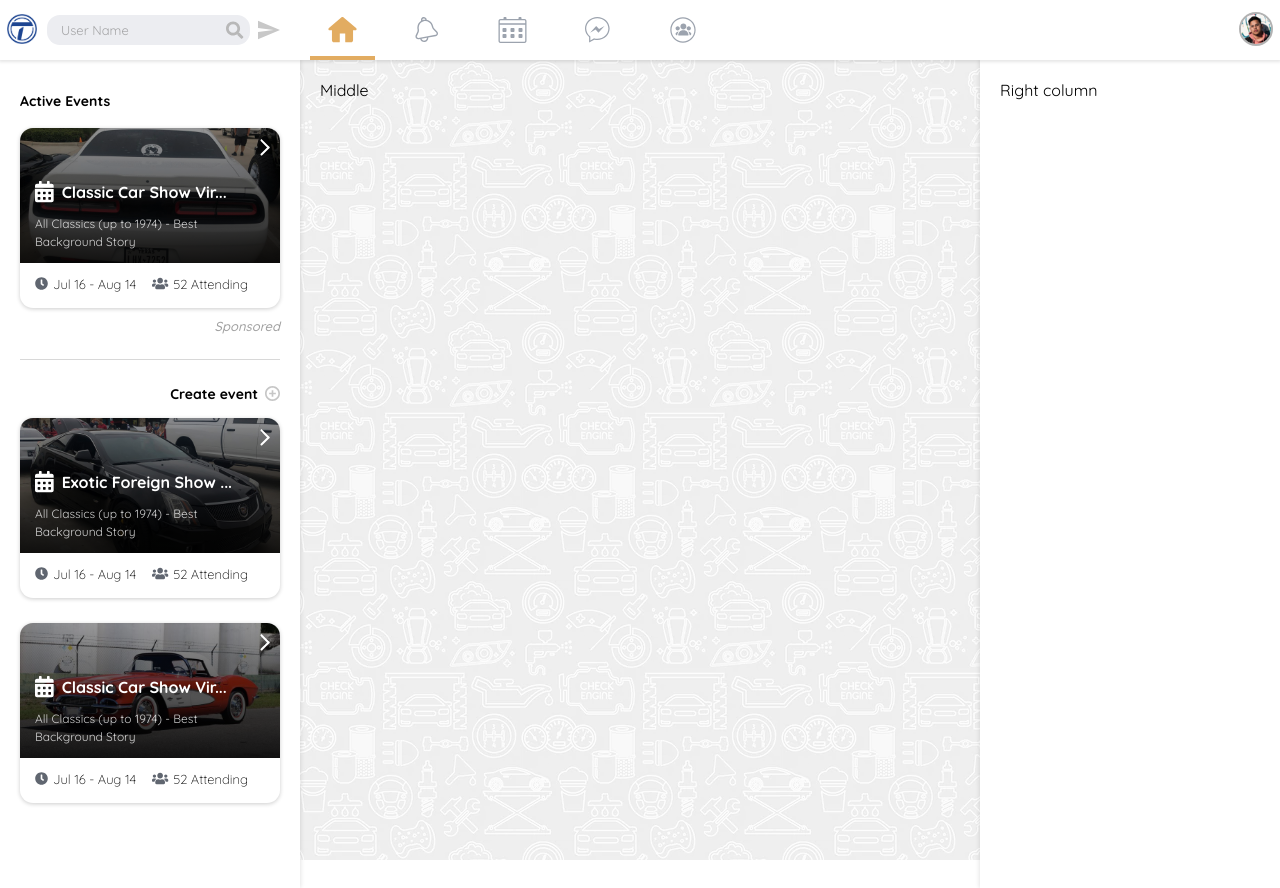
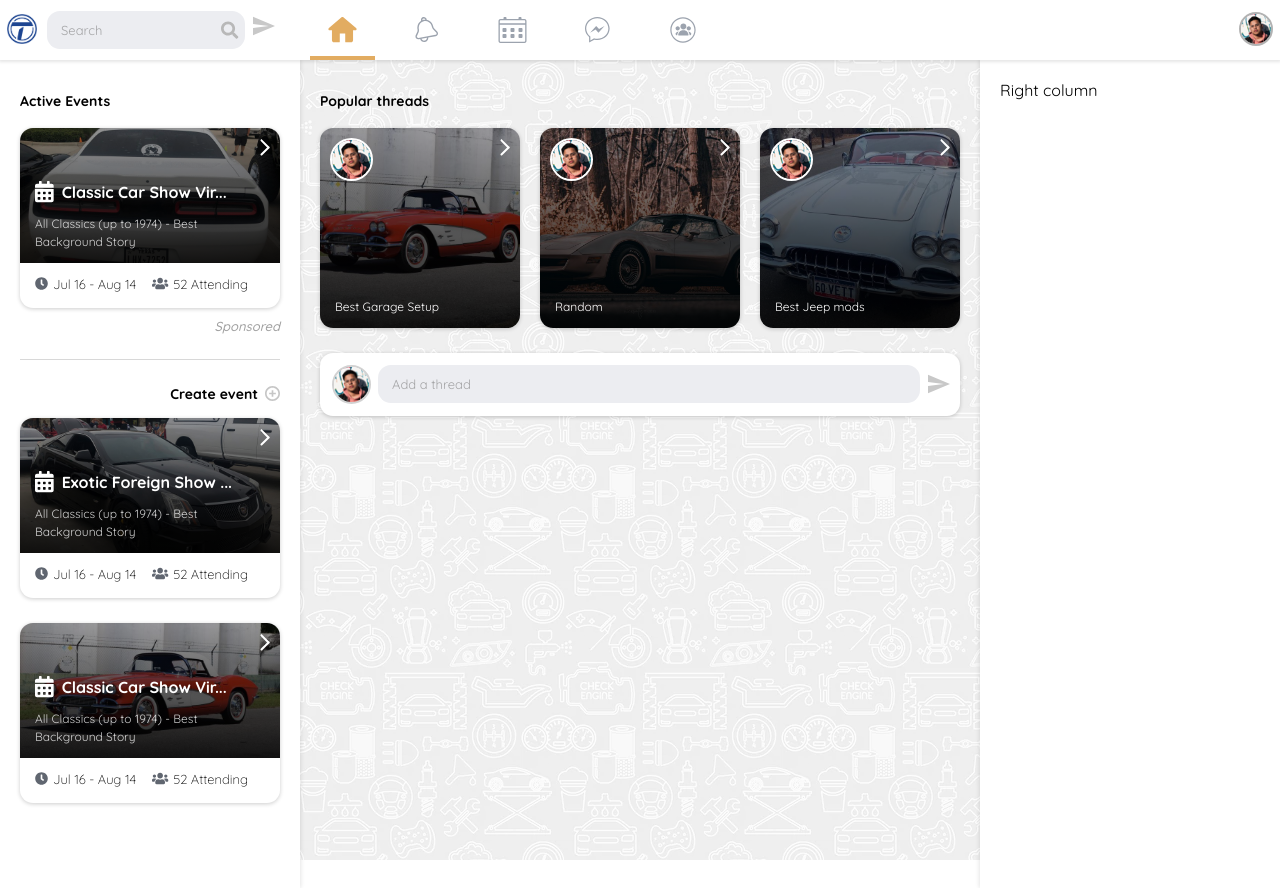
Before and after one commit to mikegamaroff/topmarqsite, a React (Create React App) app: page /home in a window 1280 px wide. Built offline with nearby package versions, Linux system fonts and the light colour scheme.

Commit message:
Popular Threads and Add Thread Element

```diff
--- a/src/components/Nav.js
+++ b/src/components/Nav.js
@@ -45,7 +45,7 @@ class Footer extends Component {
               </div>
               <div style={{ padding: "0px 20px 0px 10px", width: "100%" }}>
                 <Input
-                  placeholder="User Name"
+                  placeholder="Search"
                   name="username"
                   type="text"
                   color="#545860"
--- a/src/pages/Home.js
+++ b/src/pages/Home.js
@@ -2,12 +2,44 @@ import React, { Component } from "react";
 import { PlusCircle } from "../svg/svgIcons";
 import Nav from "../components/Nav";
 import { EventCard } from "../pattern/cards/EventCard";
-import { TextButton } from "../pattern/forms/Fields";
+import { PopularThreads } from "../pattern/Sections";
+import { AddThread } from "../pattern/Elements";
+import { TextButton } from "../pattern/forms/Button";
 
+const popularThreadList = [
+  {
+    description: "Best Garage Setup",
+    image: "/images/all_cars4.jpeg",
+    profileThumbnail: "images/profPic.png",
+    userID: 20,
+  },
+  {
+    description: "Random",
+    image: "/images/all_cars5.jpeg",
+    profileThumbnail: "images/profPic.png",
+    userID: 20,
+  },
+  {
+    description: "Best Jeep mods",
+    image: "/images/all_cars6.jpeg",
+    profileThumbnail: "images/profPic.png",
+    userID: 20,
+  },
+];
 class Home extends Component {
   state = {
     signup: true,
   };
+  sendSearch = () => {
+    alert("searched");
+  };
+  handleChange = (e) => {
+    console.log(e.target.value);
+    this.setState({
+      [e.target.name]: e.target.value,
+    });
+  };
+
   render() {
     return (
       <div>
@@ -52,7 +84,15 @@ class Home extends Component {
                 gap={25}
               />
             </div>
-            <div className="column-maincontent">Middle</div>
+            <div className="column-maincontent">
+              <PopularThreads popularThreadList={popularThreadList} />
+              <AddThread
+                action={this.sendSearch}
+                handleChange={this.handleChange}
+                profileThumbnail="images/profPic.png"
+                userID={20}
+              />
+            </div>
             <div className="margin-right">Right column</div>
           </div>
         </div>
--- a/src/pages/SignIn.js
+++ b/src/pages/SignIn.js
@@ -1,5 +1,6 @@
 import React, { Component } from "react";
-import { Input, Button } from "../pattern/forms/Fields";
+import { Input } from "../pattern/forms/Fields";
+import { Button } from "../pattern/forms/Button";
 import Footer from "../components/Footer";
 
 import { faEnvelope } from "@fortawesome/free-regular-svg-icons";
--- /dev/null
+++ b/src/pattern/Elements.js
@@ -0,0 +1,48 @@
+import React from "react";
+import { Input } from "./forms/Fields";
+export const AddThread = (props) => {
+  return (
+    <div>
+      <div className="card" style={{ width: "100%", padding: "5px" }}>
+        <div
+          style={{
+            display: "flex",
+            width: "100%",
+            justifyContent: "center",
+            verticalAlign: "middle",
+            alignItems: "center",
+          }}
+        >
+          <img
+            style={{
+              borderRadius: "100%",
+              margin: "7px",
+              height: "35px",
+              border: "solid 2px #D2D2D2",
+            }}
+            src={props.profileThumbnail}
+          />
+
+          <div style={{ width: "100%" }}>
+            <Input
+              placeholder="Add a thread"
+              name="addThread"
+              type="text"
+              color="#545860"
+              width="100%"
+              /*   height="30px" */
+              error={false}
+              validated={false}
+              onChange={props.handleChange}
+              autoComplete="off"
+              gap="10px"
+              icon={false}
+              submitButton={props.action}
+              submitImg={"images/send.svg"}
+            />
+          </div>
+        </div>
+      </div>
+    </div>
+  );
+};
--- /dev/null
+++ b/src/pattern/Sections.js
@@ -0,0 +1,32 @@
+import React from "react";
+import { PopularThread } from "./cards/PopularThread";
+export const PopularThreads = (props) => {
+  return (
+    <>
+      <h2>Popular threads</h2>
+      <div
+        style={{
+          display: "grid",
+          gridTemplateColumns: "auto auto auto",
+          gridGap: "20px",
+          width: "100%",
+        }}
+      >
+        {props.popularThreadList &&
+          props.popularThreadList.map((val, i) => {
+            return (
+              <div id={i}>
+                <PopularThread
+                  description={val.description}
+                  image={val.image}
+                  profileThumbnail={val.profileThumbnail}
+                  userID={val.userID}
+                  gap={25}
+                />
+              </div>
+            );
+          })}
+      </div>
+    </>
+  );
+};
--- /dev/null
+++ b/src/pattern/cards/PopularThread.js
@@ -0,0 +1,73 @@
+import React from "react";
+
+const text_truncate = function (str, length, ending) {
+  if (length == null) {
+    length = 100;
+  }
+  if (ending == null) {
+    ending = "...";
+  }
+  if (str.length > length) {
+    return str.substring(0, length - ending.length) + ending;
+  } else {
+    return str;
+  }
+};
+export const PopularThread = (props) => {
+  return (
+    <div>
+      <div className="card" style={{ height: "200px", width: "100%" }}>
+        <div
+          style={{
+            position: "absolute",
+            left: 0,
+            display: "flex",
+            padding: "0px 15px 0px 15px",
+            boxSizing: "border-box",
+            webkitBoxSizing: "border-box",
+            MozBoxSizing: "border-box",
+            top: 0,
+            width: "100%",
+            height: "100%",
+            background: `linear-gradient(
+      180deg,
+      rgba(0, 0, 0, 0.4) 2%,
+      rgba(0, 0, 0, 0.9) 100%
+    ),
+    url("${props.image}") no-repeat center center`,
+
+            backgroundSize: "cover",
+            borderRadius: `13px`,
+            color: "white",
+            flexDirection: "column",
+            justifyContent: `flex-end`,
+          }}
+        >
+          <div style={{ position: "absolute", top: "10px", right: "10px" }}>
+            <img src="images/chevron.svg" />
+          </div>
+          <div
+            style={{ position: "absolute", top: "10px", left: "10px" }}
+            /*onClick={ link to user profile }*/
+          >
+            <img
+              style={{ borderRadius: "100%", border: "solid 2px #FFFFFF" }}
+              src={props.profileThumbnail}
+            />
+          </div>
+          <p style={{ fontSize: "12px", lineHeight: 1.5, opacity: 1 }}>
+            {text_truncate(props.description, 55)}
+          </p>
+        </div>
+      </div>
+
+      <div style={{ height: props.gap }}></div>
+      {props.line ? (
+        <>
+          <div style={{ borderBottom: "solid 1px #D8D8D8" }}></div>
+          <div style={{ height: props.gap }}></div>
+        </>
+      ) : null}
+    </div>
+  );
+};
--- a/src/pattern/forms/Button.js
+++ b/src/pattern/forms/Button.js
@@ -0,0 +1,69 @@
+import React from "react";
+export const Button = (props) => {
+  return (
+    <div
+      style={{
+        position: "relative",
+
+        marginTop: props.gap,
+        marginBottom: props.gap,
+      }}
+    >
+      <button
+        disabled={props.disabled || props.submitting}
+        onClick={props.onClick}
+        // className="testInput"
+
+        style={{
+          cursor: props.disabled || props.submitting ? "" : "pointer",
+          background: props.error ? "#FFF0F0" : "#ecedf1",
+          borderColor: props.error && "rgba(255, 4, 4, 0.5)",
+          background: props.bgImage
+            ? `url("${props.bgImage}") no-repeat center center transparent`
+            : `linear-gradient(
+              180deg,
+              ${
+                props.disabled || props.submitting || !props.gradient
+                  ? "#666666"
+                  : props.gradient[0]
+              } 0%,
+              ${
+                props.disabled || props.submitting || !props.gradient
+                  ? "#CCCCCC"
+                  : props.gradient[1]
+              } 100%
+            )`,
+          color: props.disabled || props.submitting ? "#555555" : props.color,
+          width: props.fullwidth ? "100%" : "auto",
+        }}
+      >
+        {props.icon && <span id="buttonIcon">{props.icon}</span>}
+        {props.submitting ? props.submitting : props.label}
+      </button>
+    </div>
+  );
+};
+
+export const TextButton = (props) => {
+  return (
+    <div
+      style={{
+        fontSize: "14px",
+        fontWeight: 900,
+        marginBottom: "15px",
+        display: "inline-block",
+      }}
+      className="TextButton"
+    >
+      <div
+        style={{
+          display: "flex",
+          alignItems: "center",
+        }}
+      >
+        {props.label}
+        <span style={{ marginLeft: "7px" }}>{props.icon}</span>
+      </div>
+    </div>
+  );
+};
--- a/src/pattern/forms/Fields.js
+++ b/src/pattern/forms/Fields.js
@@ -7,10 +7,12 @@ export const Input = (props) => {
     <div
       className="fieldHolder"
       style={{
-        width: props.submitButton ? `calc(${props.width} - 30px)` : props.width,
+        width: props.submitButton ? `calc(${props.width} - 35px)` : props.width,
         height: props.height,
         marginTop: props.gap,
         marginBottom: props.gap,
+        margin: "0px",
+        height: "100%",
       }}
     >
       <div className="errorIcon">
@@ -30,6 +32,7 @@ export const Input = (props) => {
           borderColor: `${props.error && "rgba(255, 4, 4, 0.5)"}`,
         }}
       />
+
       {props.submitButton ? (
         <div className="submitButton cursor" onClick={props.submitButton}>
           <img src={props.submitImg} />
@@ -127,66 +130,3 @@ export const Textarea = (props) => {
   );
 };
  */
-export const Button = (props) => {
-  return (
-    <div
-      className="buttonHolder"
-      style={{
-        position: "relative",
-
-        marginTop: props.gap,
-        marginBottom: props.gap,
-      }}
-    >
-      <button
-        disabled={props.disabled || props.submitting}
-        onClick={props.onClick}
-        // className="testInput"
-
-        style={{
-          cursor: props.disabled || props.submitting ? "" : "pointer",
-          background: props.error ? "#FFF0F0" : "#ecedf1",
-          borderColor: props.error && "rgba(255, 4, 4, 0.5)",
-          background: props.bgImage
-            ? `url("${props.bgImage}") no-repeat center center transparent`
-            : `linear-gradient(
-            180deg,
-            ${
-              props.disabled || props.submitting || !props.gradient
-                ? "#666666"
-                : props.gradient[0]
-            } 0%,
-            ${
-              props.disabled || props.submitting || !props.gradient
-                ? "#CCCCCC"
-                : props.gradient[1]
-            } 100%
-          )`,
-          color: props.disabled || props.submitting ? "#555555" : props.color,
-          width: props.fullwidth ? "100%" : "auto",
-        }}
-      >
-        {props.icon && <span id="buttonIcon">{props.icon}</span>}
-        {props.submitting ? props.submitting : props.label}
-      </button>
-    </div>
-  );
-};
-
-export const TextButton = (props) => {
-  return (
-    <div
-      style={{
-        fontSize: "14px",
-        fontWeight: 900,
-        marginBottom: "15px",
-        display: "inline-block",
-      }}
-    >
-      <div style={{ display: "flex", alignItems: "center" }}>
-        {props.label}
-        <span style={{ marginLeft: "7px" }}>{props.icon}</span>
-      </div>
-    </div>
-  );
-};
--- a/src/pattern/pattern.css
+++ b/src/pattern/pattern.css
@@ -4,6 +4,10 @@
   -webkit-transition: 0.1s ease-in-out;
   -ms-transition: 0.1s ease-in-out;
   transition: 0.1s ease-in-out;
+}
+.TextButton:hover {
+  color: #e2ac61;
+  cursor: pointer;
 }
 .cursor {
   cursor: pointer;
@@ -28,12 +32,14 @@
   position: absolute;
   right: -30px;
   top: 0;
+
+  height: 100%;
 }
 .submitButton:hover {
   opacity: 0.5;
 }
 .submitButton img {
-  height: 1px;
+  height: 100%;
   width: 22px;
 }
 .xIcon {
```
